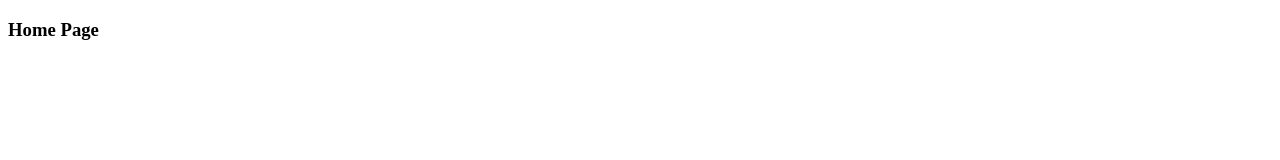
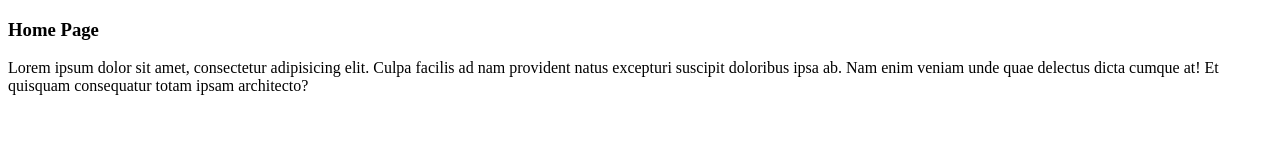
Before and after one commit to 07Kriti/sample-repo, a plain HTML site: page index.html in a window 1280 px wide. Drawn offline with Linux system fonts and the light colour scheme.

Commit message:
Update index.html
Added paragraph to index.html

```diff
--- a/index.html
+++ b/index.html
@@ -8,6 +8,8 @@
 </head>
 <body>
     <h3>Home Page</h3>
+    <p>Lorem ipsum dolor sit amet, consectetur adipisicing elit. Culpa facilis ad nam provident natus excepturi suscipit doloribus ipsa ab. Nam enim veniam unde quae delectus dicta cumque at! Et quisquam consequatur totam ipsam architecto?
+    </p>
 
 </body>
 </html>
```
